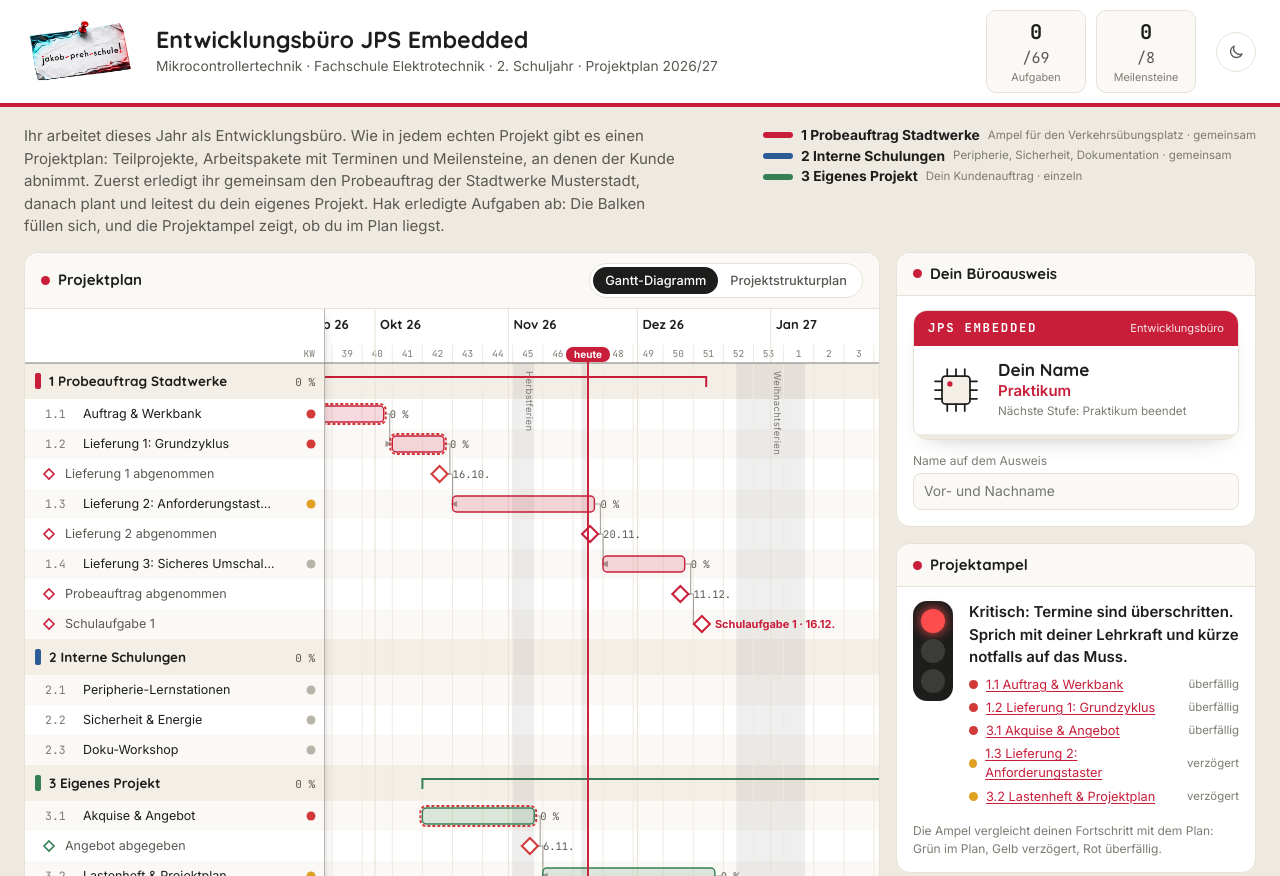
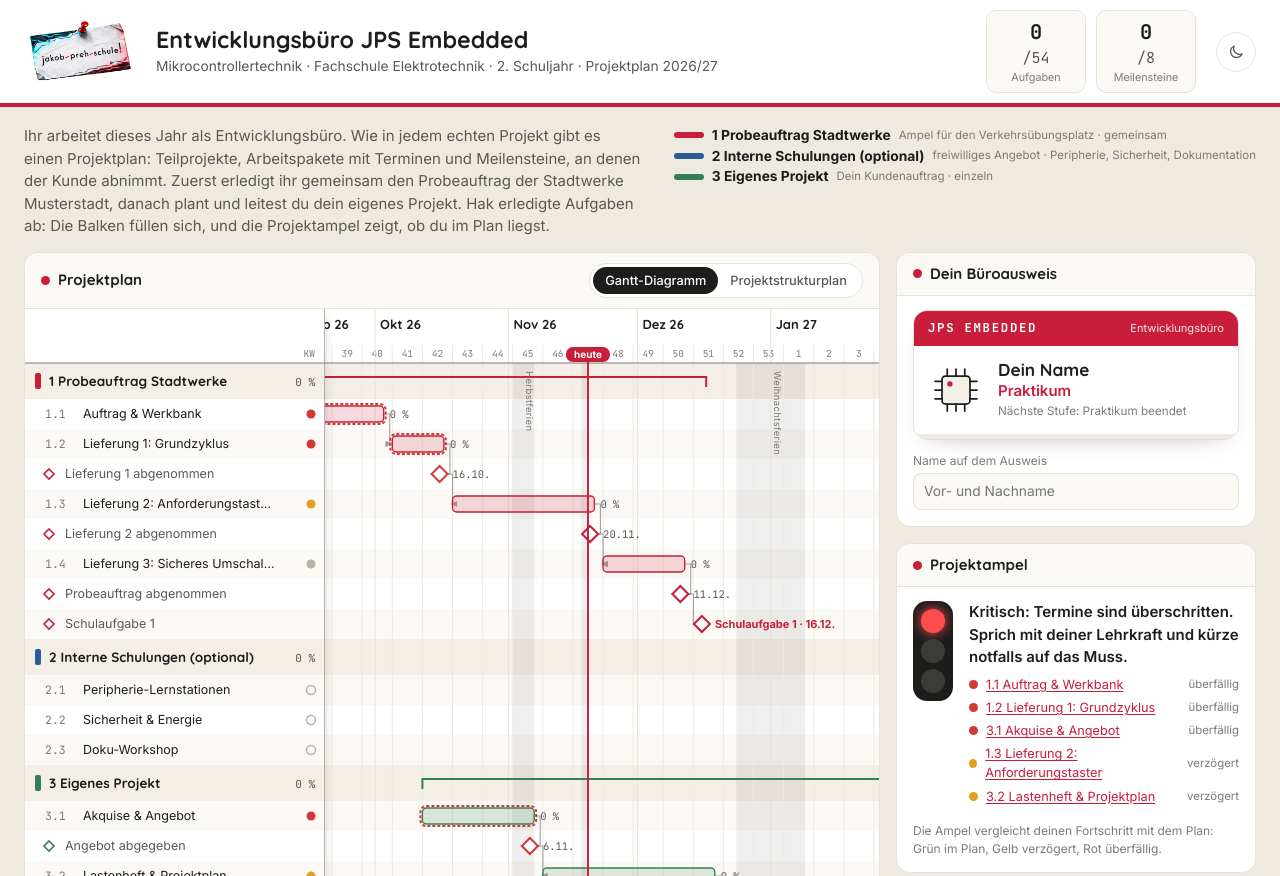
Before and after one commit to FlowTheTensor/Projektplan-MCT, a plain HTML site: page index.html in a window 1280 px wide. Shown: the top 876 px of the page. Drawn offline with Linux system fonts and the light colour scheme.

Commit message:
Dokuinhalt angepasst

```diff
--- a/buero.js
+++ b/buero.js
@@ -101,6 +101,10 @@ function element(id) {
 function istMeilenstein(el) {
   return !!(el && el.datum);
 }
+function istOptional(el) {
+  const tp = el && P.teilprojekte.find((t) => t.id === el.tp);
+  return !!(tp && tp.optional);
+}
 function istEigen(el) {
   return !!(el && el.eigen);
 }
@@ -124,6 +128,9 @@ function status(ap) {
   const e = tag(ap.ende);
   if (a >= 1) {
     return { id: "fertig", text: "erledigt" };
+  }
+  if (istOptional(ap)) {
+    return { id: "optional", text: "optional" };
   }
   if (jetzt < s) {
     return { id: "geplant", text: "geplant" };
@@ -293,11 +300,10 @@ function zeichneGantt() {
       t.push(`<title>${esc(el.name)} · ${datum(el.datum, true)} · ${st.text}</title>`);
       t.push(`<text class="name ms-name" x="40" y="${yy + 4}">${esc(el.name)}</text>`);
       t.push(`<path class="raute ${st.id}${el.art === "optional" ? " optional" : ""}" d="M${x} ${yy - 8}L${x + 8} ${yy}L${x} ${yy + 8}L${x - 8} ${yy}Z" stroke="${tp.farbe}" ${voll ? `fill="${tp.farbe}"` : ""}/>`);
-      if (el.art === "nachweis") {
-        t.push(`<text class="nachweis-chip" x="${x + 13}" y="${yy + 4}">${esc(el.name)} · ${datum(el.datum)}</text>`);
-      } else {
-        t.push(`<text class="ms-datum" x="${x + 13}" y="${yy + 4}">${datum(el.datum)}</text>`);
-      }
+      const msText = el.art === "nachweis" ? `${el.name} · ${datum(el.datum)}` : datum(el.datum);
+      const links = x + 13 + msText.length * 6.4 > B - 6; // am rechten Rand: Text links der Raute
+      const tx = links ? x - 13 : x + 13;
+      t.push(`<text class="${el.art === "nachweis" ? "nachweis-chip" : "ms-datum"}" x="${tx}" y="${yy + 4}" ${links ? 'text-anchor="end"' : ""}>${esc(msText)}</text>`);
       t.push(`<path class="raute-klein" d="M24 ${yy - 5}L29 ${yy}L24 ${yy + 5}L19 ${yy}Z" stroke="${tp.farbe}" ${voll ? `fill="${tp.farbe}"` : ""}/>`);
     } else {
       const st = status(el);
@@ -309,7 +315,7 @@ function zeichneGantt() {
       t.push(`<text class="nr" x="20" y="${yy + 4}">${esc(nr)}</text>`);
       t.push(`<text class="name${istEigen(el) ? " eigen" : ""}" x="58" y="${yy + 4}">${esc(kuerze(el.name, 30))}</text>`);
       t.push(`<circle class="status-punkt ${st.id}" cx="${LABEL - 14}" cy="${yy}" r="4.5"/>`);
-      t.push(`<rect class="balken${istEigen(el) ? " eigen" : ""}" x="${x0}" y="${yy - 8}" width="${w}" height="16" rx="4" stroke="${tp.farbe}" fill="${tp.farbe}"/>`);
+      t.push(`<rect class="balken${istEigen(el) ? " eigen" : ""}${istOptional(el) ? " optional" : ""}" x="${x0}" y="${yy - 8}" width="${w}" height="16" rx="4" stroke="${tp.farbe}" fill="${tp.farbe}"/>`);
       if (a > 0) {
         t.push(`<rect class="fortschritt" x="${x0}" y="${yy - 8}" width="${Math.max(4, w * a)}" height="16" rx="4" fill="${tp.farbe}"/>`);
       }
@@ -395,7 +401,7 @@ function zeichnePSP() {
 // Detailansicht
 // ---------------------------------------------------------------------
 function naechstes() {
-  const offen = P.pakete.filter((p) => anteil(p) < 1).sort((a, b) => tag(a.start) - tag(b.start));
+  const offen = P.pakete.filter((p) => anteil(p) < 1 && !istOptional(p)).sort((a, b) => tag(a.start) - tag(b.start));
   return offen[0] || null;
 }
 function waehle(id) {
@@ -477,6 +483,9 @@ function zeichneDetail() {
     t.push(`<h2>${esc(el.nr)} ${esc(el.name)}${el.kurz ? ` <span class="kurz">· ${esc(el.kurz)}</span>` : ""}</h2>`);
     t.push(`<p class="meta">Plan: ${datum(el.start)} – ${datum(el.ende, true)} ${chip(st)}</p>`);
     t.push(`<p>${esc(el.text)}</p>`);
+    if (istOptional(el)) {
+      t.push(`<p class="optional-hinweis"><b>Optional:</b> Dieses Arbeitspaket ist ein freiwilliges Angebot. Nutze es, wenn du den Baustein für dein Projekt brauchst. Es zählt nicht für Projektampel, Stufen und Aufgabenzähler.</p>`);
+    }
     if (el.auftrag) {
       t.push(`<blockquote class="auftrag"><div class="auftrag-kopf">Auftrag der Stadtwerke Musterstadt</div>${el.auftrag.text ? `<p>${esc(el.auftrag.text)}</p>` : ""}${el.auftrag.punkte ? `<ul>${el.auftrag.punkte.map((x) => `<li>${esc(x)}</li>`).join("")}</ul>` : ""}</blockquote>`);
     }
@@ -594,8 +603,9 @@ function zeichneEigene() {
   document.querySelectorAll("#eigene-liste [data-id]").forEach((b) => b.addEventListener("click", () => waehle(b.dataset.id)));
 }
 function zeichneZaehler() {
-  const alle = P.pakete.reduce((s, p) => s + p.aufgaben.length, 0);
-  const fertig = P.pakete.reduce((s, p) => s + erledigteAufgaben(p), 0);
+  const pflicht = P.pakete.filter((p) => !istOptional(p));
+  const alle = pflicht.reduce((s, p) => s + p.aufgaben.length, 0);
+  const fertig = pflicht.reduce((s, p) => s + erledigteAufgaben(p), 0);
   const ms = P.meilensteine.filter((m) => m.braucht);
   const msFertig = ms.filter(erreicht).length;
   $("#zaehler").innerHTML =
--- a/plan.js
+++ b/plan.js
@@ -38,7 +38,7 @@ const PROJEKT = {
 
   teilprojekte: [
     { id: "tp1", nr: "1", name: "Probeauftrag Stadtwerke", info: "Ampel für den Verkehrsübungsplatz · gemeinsam", farbe: "#c81e3a" },
-    { id: "tp2", nr: "2", name: "Interne Schulungen", info: "Peripherie, Sicherheit, Dokumentation · gemeinsam", farbe: "#2c5c96" },
+    { id: "tp2", nr: "2", name: "Interne Schulungen (optional)", info: "freiwilliges Angebot · Peripherie, Sicherheit, Dokumentation", farbe: "#2c5c96", optional: true },
     { id: "tp3", nr: "3", name: "Eigenes Projekt", info: "Dein Kundenauftrag · einzeln", farbe: "#348054" }
   ],
 
@@ -134,7 +134,7 @@ const PROJEKT = {
     {
       id: "ap21", tp: "tp2", nr: "2.1", name: "Peripherie-Lernstationen", kurz: "ADC, PWM, Timer, UART, I²C oder SPI",
       start: "2027-02-15", ende: "2027-03-05",
-      text: "Interne Schulung des Büros: An fünf Stationen bringst du die wichtigsten Peripheriebausteine zum Laufen und schreibst zu jedem ein kurzes Testprogramm. Den Bus (I²C oder SPI) wählst du passend zu deinem Projekt.",
+      text: "Optionale Schulung des Büros: An fünf Stationen bringst du die wichtigsten Peripheriebausteine zum Laufen und schreibst zu jedem ein kurzes Testprogramm. Den Bus (I²C oder SPI) wählst du passend zu deinem Projekt.",
       abgabe: "Testprogramme und Kurzprotokolle",
       material: "Stationskarten, Logikanalysator",
       aufgaben: aufgaben(
@@ -158,14 +158,14 @@ const PROJEKT = {
         "Sicherer Zustand: Ampel blinkt bei Fehler gelb",
         "Sleep-Modus mit Aufwecken per Interrupt",
         "Stromaufnahme mit und ohne Sleep gemessen",
-        "Ideen für das Kapitel „Sicherheit und Energie“ im eigenen Projekt notiert"
+        "Ideen für den Abschnitt „Sicherheit und Energie“ in der eigenen Doku notiert"
       ),
       praxis: { text: "Geräte mit Batterie schlafen fast die ganze Zeit und wachen nur kurz auf, um zu messen oder zu senden. Ein Watchdog sorgt dafür, dass ein Gerät nach einem Fehler von selbst neu startet.", frage: "Wie lange hält eine Batterie mit 2000 mAh bei 20 mA und wie lange bei 0,02 mA?" }
     },
     {
       id: "ap23", tp: "tp2", nr: "2.3", name: "Doku-Workshop", kurz: "Vorlage und Testplan",
       start: "2027-03-15", ende: "2027-03-19",
-      text: "Wie sieht eine gute Projektdokumentation aus? Ihr seht euch ein Beispiel an, lernt die Bewertung kennen und legt die Gliederung und den Testplan für euer Projekt an.",
+      text: "Wie sieht eine gute Projektdokumentation aus? Ihr seht euch ein Beispiel an, lernt die Bewertung kennen und legt die Gliederung und den Testplan für euer Projekt an. Die Gliederung ist vorgegeben: Einführung, Hardware, Software, Testprotokoll und Fazit, Ausblick, Quellen, Anhang Quellcode.",
       aufgaben: aufgaben("Gliederung der eigenen Dokumentation nach Vorlage angelegt", "Testplan mit Soll-Werten angelegt")
     },
 
@@ -220,16 +220,17 @@ const PROJEKT = {
     },
     {
       id: "ap36", tp: "tp3", nr: "3.6", name: "Dokumentation", kurz: "Übergabe vorbereiten",
-      start: "2027-03-15", ende: "2027-04-30", nach: ["ap23"],
-      text: "Die Dokumentation ist das, was dein Kunde in der Hand hält. Mit ihr soll jemand dein Produkt nachbauen, verstehen und reparieren können. Schreib sie laufend mit, nicht erst in der letzten Woche.",
+      start: "2027-03-15", ende: "2027-04-30",
+      text: "Die Dokumentation schreibst du für deine Kollegen im Büro: Mit ihr sollen andere Mitarbeiter dein Produkt nachbauen, verstehen, reparieren und erweitern können, auch wenn du nicht da bist. Schreib sie laufend mit, nicht erst in der letzten Woche. Die Gliederung ist vorgegeben, die Aufgaben unten folgen ihr Kapitel für Kapitel.",
       aufgaben: aufgaben(
-        "Lastenheft und Soll-Ist-Vergleich",
-        "Schaltplan, Bauteilliste und begründete Bauteilwahl",
-        "Zustandsdiagramm, PAP oder Struktogramm passend zum Code",
-        "Quellcode strukturiert und kommentiert",
-        "Controller-Funktion erklärt: Register, Polling oder Interrupt, Peripherie",
-        "Kapitel Sicherheit und Energie",
-        "Testprotokoll und Fazit"
+        { name: "1 Einführung: Zielsetzung und Motivation", hinweis: "mit den Anforderungen aus dem Lastenheft (Muss / Soll / Kann)" },
+        { name: "2 Hardware / Aufbau", hinweis: "Schaltplan, Bauteilliste, Fotos, begründete Wahl von Controller und Bauteilen" },
+        { name: "3 Software / Programm", hinweis: "Zustandsdiagramm, PAP oder Struktogramm; Register, Polling oder Interrupt, Peripherie erklärt" },
+        { name: "Sicherheit und Energie", hinweis: "als Abschnitt in Kapitel 2 oder 3" },
+        { name: "4 Testprotokoll und Fazit", hinweis: "Tests mit Soll / Ist, Fazit als Soll-Ist-Vergleich zum Lastenheft" },
+        "5 Ausblick für Erweiterungen",
+        { name: "6 Quellen", hinweis: "auch Datenblätter und Bibliotheken" },
+        { name: "Anhang: Quellcode", hinweis: "strukturiert, kommentiert, eigene Funktionen" }
       )
     },
     {
@@ -270,10 +271,10 @@ const PROJEKT = {
       kriterien: ["Projektziel und Anforderungen (Muss / Soll / Kann) klar dargestellt", "Stand gegenüber dem Projektplan nachvollziehbar und ehrlich", "Live-Demo eines lauffähigen Teilstands", "Schaltung und Programmablauf fachlich korrekt erklärt", "Probleme benannt, nächste Schritte begründet", "Fachgespräch: Fragen zu Controller, Peripherie und Code sicher beantwortet"] },
     { id: "mexk", tp: "tp3", name: "Messe-Exkursion (optional)", datum: "2027-03-17", art: "optional",
       text: "Wenn es klappt, besucht ihr die embedded world in Nürnberg (16. bis 18. März 2027), die große Fachmesse für Embedded-Systeme. Dort seht ihr, wie Firmen ihre Produkte am Stand präsentieren." },
-    { id: "m34", tp: "tp3", name: "Übergabe an den Kunden", datum: "2027-04-30", art: "nachweis", braucht: ["ap34", "ap35", "ap36"], nach: ["ap35", "ap36"],
-      text: "Ende April übergibst du deinem Kunden die Projektdokumentation, dein Projekt ist so weit fertig, wie es geht. Die Dokumentation wird als Schulaufgabe 2 bewertet.",
+    { id: "m34", tp: "tp3", name: "Übergabe der Dokumentation", datum: "2027-04-30", art: "nachweis", braucht: ["ap34", "ap35", "ap36"], nach: ["ap35", "ap36"],
+      text: "Ende April übergibst du die Projektdokumentation ans Büro, dein Projekt ist so weit fertig, wie es geht. Mit der Dokumentation sollen Kollegen dein Produkt nachbauen, verstehen, reparieren und erweitern können. Die Dokumentation wird als Schulaufgabe 2 bewertet.",
       kriterienTitel: "So wird bewertet (40 Punkte)",
-      kriterien: ["Form: Gliederung, Seitenzahlen, Abbildungsverzeichnis, Quellen, Sprache (4)", "Lastenheft: Muss / Soll / Kann, messbar (4)", "Hardware: Schaltplan, Bauteilliste, begründete Bauteilwahl (6)", "Software-Entwurf passend zum Code (6)", "Quellcode strukturiert, kommentiert, eigene Funktionen (4)", "Controller-Funktion erklärt: Register, Polling oder Interrupt, Peripherie (6)", "Sicherheit und Energie (4)", "Tests mit Soll / Ist, Funktionsnachweis (4)", "Fazit: Soll-Ist-Vergleich, Ausblick (2)"] },
+      kriterien: ["Form: Gliederung wie vorgegeben, Seitenzahlen, Abbildungen beschriftet, Sprache (3)", "1 Einführung: Zielsetzung, Motivation, Anforderungen Muss / Soll / Kann (4)", "2 Hardware / Aufbau: Schaltplan, Bauteilliste, Fotos, begründete Bauteilwahl (6)", "3 Software: Programmentwurf passend zum Code (6)", "3 Software: Controller-Funktion erklärt – Register, Polling oder Interrupt, Peripherie (6)", "Sicherheit und Energie, in Kapitel 2 oder 3 (4)", "4 Testprotokoll und Fazit: Soll / Ist, Funktionsnachweis, Soll-Ist-Vergleich (5)", "5 Ausblick für Erweiterungen (2)", "6 Quellen, mit Datenblättern und Bibliotheken (1)", "Anhang: Quellcode strukturiert, kommentiert, eigene Funktionen (3)"] },
     { id: "m35", tp: "tp3", name: "Messestand JPS Embedded", datum: "2027-05-05", braucht: ["ap37"], nach: ["ap37", "m34"], bild: "assets/messestand.svg",
       text: "Zum Abschluss präsentiert das Büro seine Produkte an einer kleinen Messe. Jeder hat einen eigenen Stand mit seinem Projekt, Plakat oder Flyer und Datenblatt, das Video läuft daneben. Besucher sind zum Beispiel die Klassen des 1. Schuljahres. Der Messestand wird nicht benotet." }
   ],
@@ -292,7 +293,7 @@ const PROJEKT = {
     { id: "s3", rang: "Entwicklung", pakete: ["ap13"] },
     { id: "s4", rang: "Senior-Entwicklung", pakete: ["ap14"] },
     { id: "s5", rang: "Projektleitung", pakete: ["ap31", "ap32", "ap33"] },
-    { id: "s6", rang: "Produktentwicklung", pakete: ["ap21", "ap22", "ap23", "ap34", "ap35", "ap36"] },
+    { id: "s6", rang: "Produktentwicklung", pakete: ["ap34", "ap35", "ap36"] },
     { id: "s7", rang: "Messeaussteller", pakete: ["ap37"] }
   ]
 };
--- a/style.css
+++ b/style.css
@@ -273,3 +273,9 @@ html[data-theme="dark"] .knopf.primaer { color: #121214; }
 html[data-theme="dark"] .ampel { background: #000; border: 1px solid var(--line); }
 .sicherung { margin-top: 14px; padding-top: 12px; border-top: 1px solid var(--line); }
 .sicherung .knopf { font-size: .85rem; padding: 7px 10px; }
+.balken.optional { stroke-dasharray: 2 3; fill-opacity: .08; }
+.status-punkt.optional { fill: none; stroke: var(--plan); stroke-width: 1.5; }
+i.status-punkt.optional { background: transparent; box-shadow: inset 0 0 0 1.5px var(--plan); }
+.status-chip.optional { background: transparent; border: 1px dashed var(--plan); color: var(--ink-soft); }
+.optional-hinweis { margin: 8px 0 12px; max-width: 880px; padding: 8px 12px; border: 1px dashed var(--line); border-radius: 10px; font-size: .9rem; color: var(--ink-soft); }
+.lg-optional { width: 26px; height: 11px; border-radius: 3px; border: 1.4px dotted #2c5c96; }
```
Also changed, not shown: index.html (+1 -0 lines), 1 other file.
